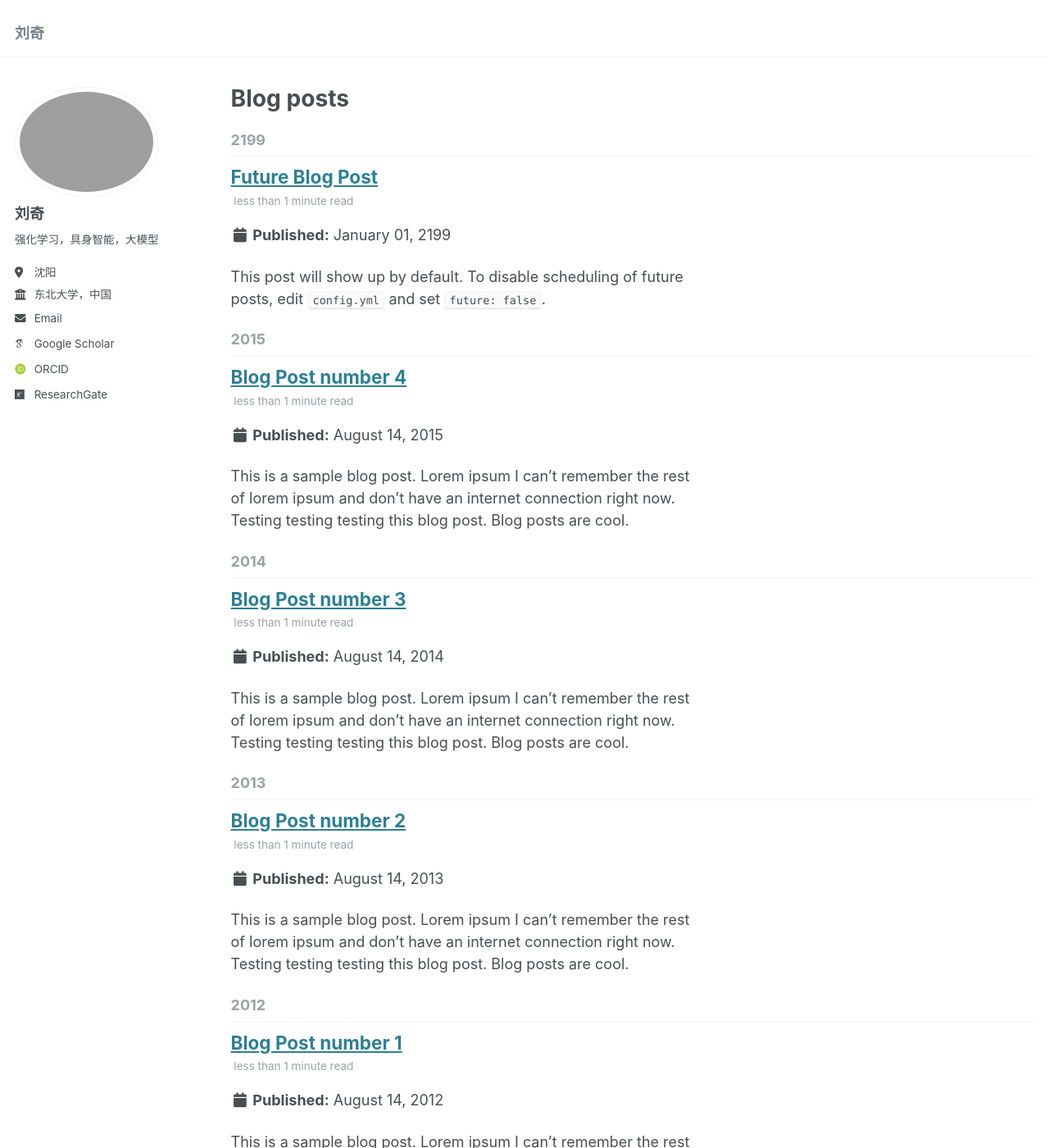
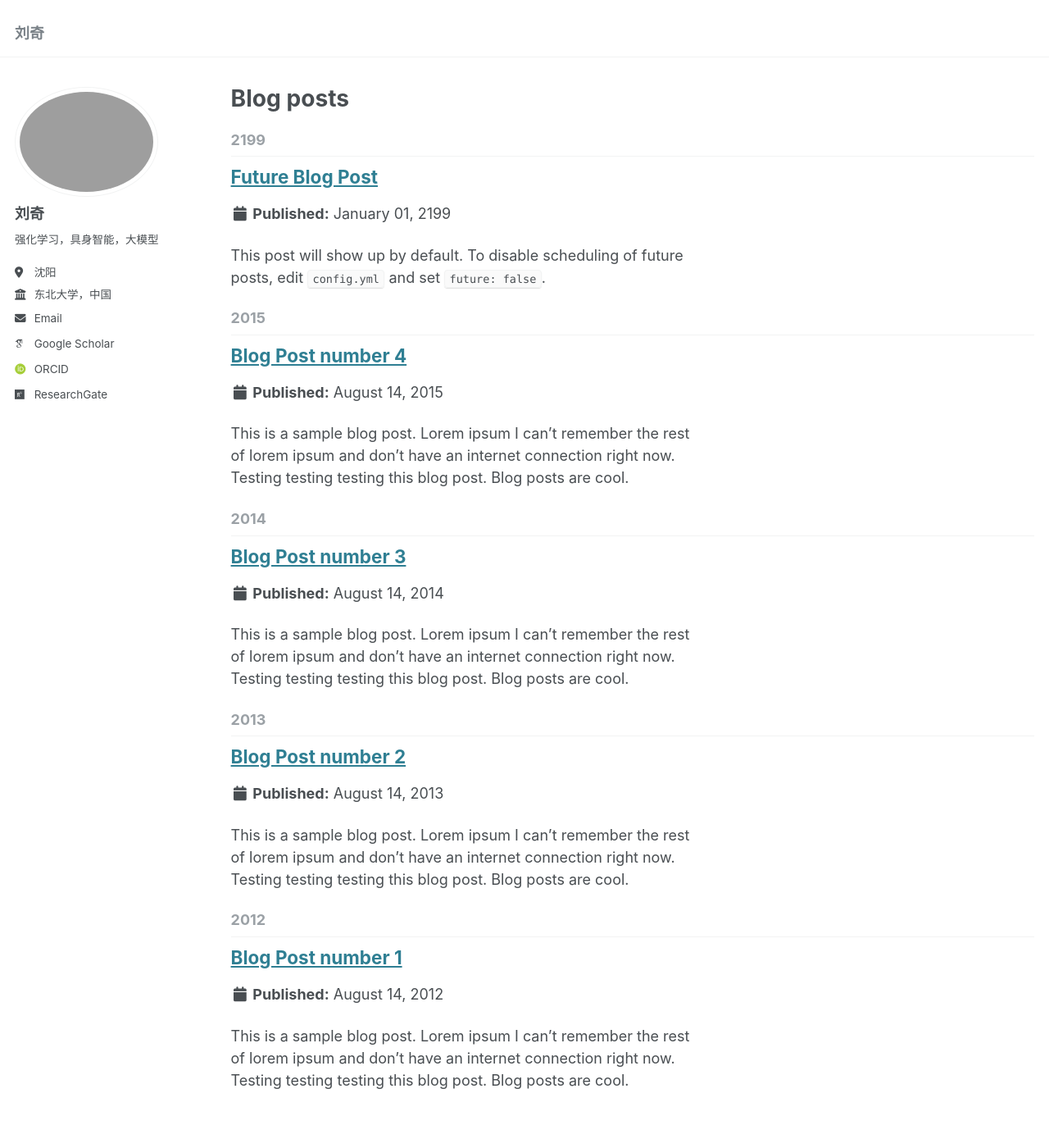
Before and after one commit to liuqi8827/liuqi8827.github.io, a Jekyll site: the page built from _pages/year-archive.html, in a window 1280 px wide and 1400 px high. Shown: the whole window at 82% size. Built offline with Jekyll 4.4.1, drawn with Linux system fonts in a browser that asks for light colours; some web fonts are replaced; part of the change alters nothing that is shown.

Commit message:
Update _config.yml

```diff
--- a/_config.yml
+++ b/_config.yml
@@ -235,7 +235,7 @@ defaults:
     values:
       layout: single
       author_profile: true
-      read_time: true
+      read_time: false # true
       comments: true
       share: true
       related: true
```
